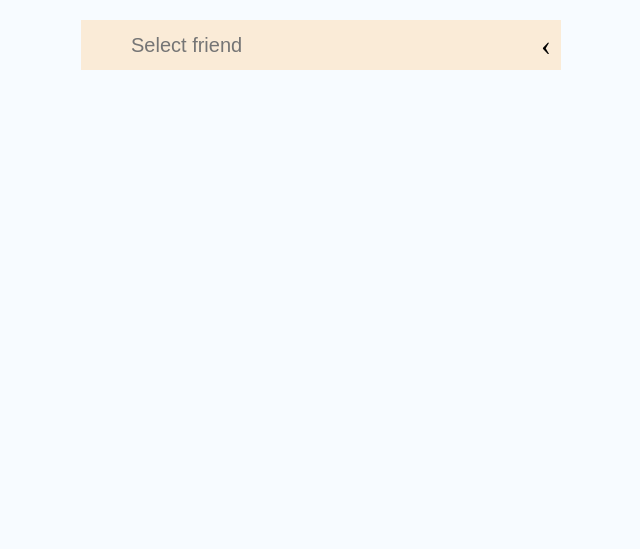
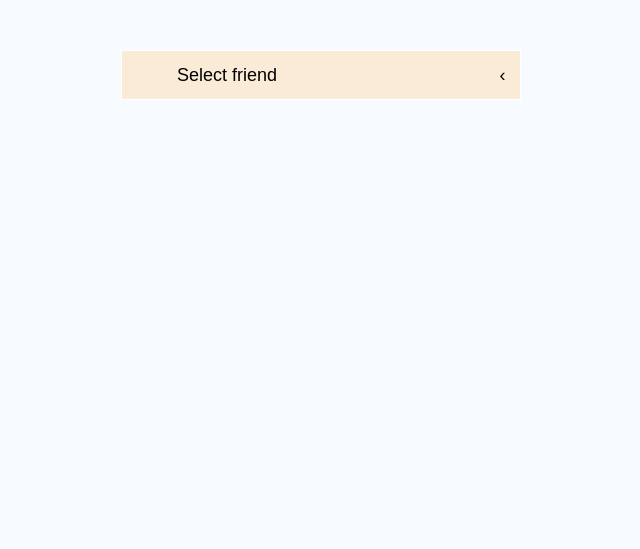
Before and after one commit to VredniyTony/Introduction-to-full-stack-Web-development, a PHP site: page / in a window 1280 px wide. Shown: the part 200-749 px from the top of the page, without its empty margins (319-959 px from the left). Run offline with PHP 8.4, Linux system fonts and the light colour scheme; some libraries are stand-ins or nearby versions.

Commit message:
remake js to jQuery

```diff
--- a/ps3_jQuery/to.do.1/assets/css/main.css
+++ b/ps3_jQuery/to.do.1/assets/css/main.css
@@ -38,7 +38,7 @@ body, html {
     align-items: center;
     background-color: aliceblue;
 }
-.contentContainer{
+#contentContainer{
     flex: 1 0 auto;
     display: flex;
     flex-direction: column;
@@ -48,81 +48,78 @@ body, html {
     background-color: rgba(255,255,255,0.5);
 }
 
-.dropDownHeader {
-    margin-top: 20px;
+#dropDownHeader{
     display: flex;
     flex-direction: row;
-    background-color: antiquewhite;
-    width: 480px;
-    height: 50px;
-}
-#user_img_header{
-    display: flex;
-    justify-content: center;
     align-items: center;
-    height: 50px;
-    width: 50px;
-}
-#img_header {
-    height: 40px;
-    width: 40px;
-}
-#arrowDropDown {
-    display: flex;
-    justify-content: center;
-    align-items: center;
-    font-size: 30px;
-    width: 30px;
-    height: 50px;
-}
-.dropDownHeader > input {
-    font-family: Arial;
-    text-decoration: none;
-    color: black;
-    background-color: antiquewhite;
-    font-size: 20px;
-    border: none;
-    padding: 0;
     width: 400px;
     height: 50px;
-}
-
-#dropDown:focus {
+    margin-top: 50px;
+    padding: 0;
+    background-color: antiquewhite;
+    border: 1px solid white;
     outline: none;
 }
 
-#dropDownMenu {
-    display: none;
-    flex-direction: column;
-    width: 480px;
-}
-
-#dropDownMenu > button {
-    display: flex;
-    align-items: center;
-    font-family: Arial;
-    text-decoration: none;
-    color: black;
-    background-color: aliceblue;
-    font-size: 20px;
-    border: 1px solid white;
-    outline: none;
-    width: 480px;
-    height: 40px;
-}
-
-#dropDownMenu > button:hover {
+#dropDownHeader:hover {
     background-color: coral;
     cursor: pointer;
 }
 
-.user_img {
-    height: 30px;
+#dropDownHeaderImg{
+    width: 50px;
+    height: 50px;
+}
+
+#userImgHeader{
+    height: 45px;
     width: auto;
 }
 
-.user_name {
-    padding-left: 10px;
+#dropDownText{
+    text-align: left;
+    font-size: 18px;
+    width: 315px;
+    margin-left: 5px;
+}
+
+#dropDownArrow{
+    font-size: 18px;
+    width: 21px;
+}
+
+#dropDownMenu{
+    display: none;
+    flex-direction: column;
+    width: 400px;
+}
+
+.userButton{
+    display: flex;
+    flex-direction: row;
+    align-items: center;
+    width: 100%;
+    height: 40px;
+    padding: 0;
+    background-color: antiquewhite;
+    border: 1px solid white;
+    outline: none;
+}
+
+.userButton:hover {
+    background-color: coral;
+    cursor: pointer;
+}
+
+.userImg{
+    height: 30px;
+    width: auto;
+    margin-left: 5px;
+}
+
+.userName{
+    margin-left: 5px;
+    font-size: 16px;
 }
 
 .footer{
--- a/ps3_jQuery/to.do.1/index.html
+++ b/ps3_jQuery/to.do.1/index.html
@@ -19,16 +19,13 @@
     </div>
 </div>
 <div class="content">
-    <div class="contentContainer">
-        <div class = 'dropDownHeader'>
-            <div id="user_img_header"></div>
-            <input type = "text" placeholder = "Select friend" id = "dropDown" onkeyup="filterFunction()">
-            <div id = 'arrowDropDown'>
-                <p>&#8249;</p>
-            </div>
-        </div>
-        <div id = "dropDownMenu">
-        </div>
+    <div id="contentContainer">
+        <button id = 'dropDownHeader'>
+            <div id = "dropDownHeaderImg"></div>
+            <p id = "dropDownText">Select friend</p>
+            <p id = 'dropDownArrow'>&#8249;</p>
+        </button>
+        <div id = "dropDownMenu"></div>
     </div>
 </div>
 <div class="footer">
```
Also changed, not shown: ps3_jQuery/to.do.1/assets/js/main.js (+49 -65 lines).
